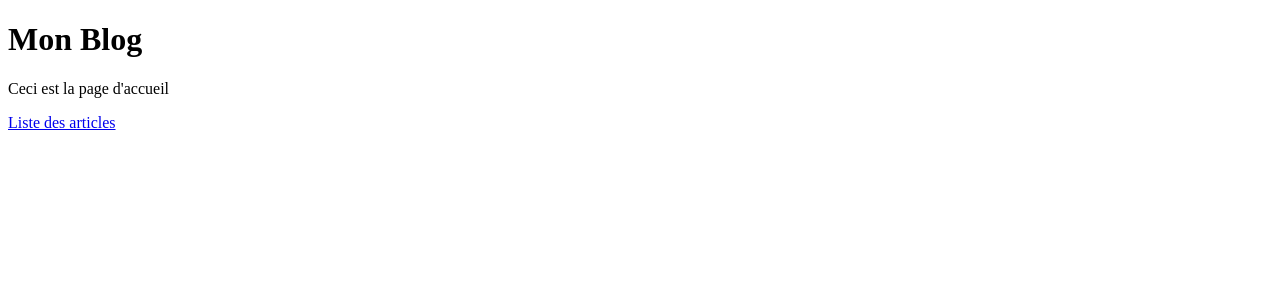
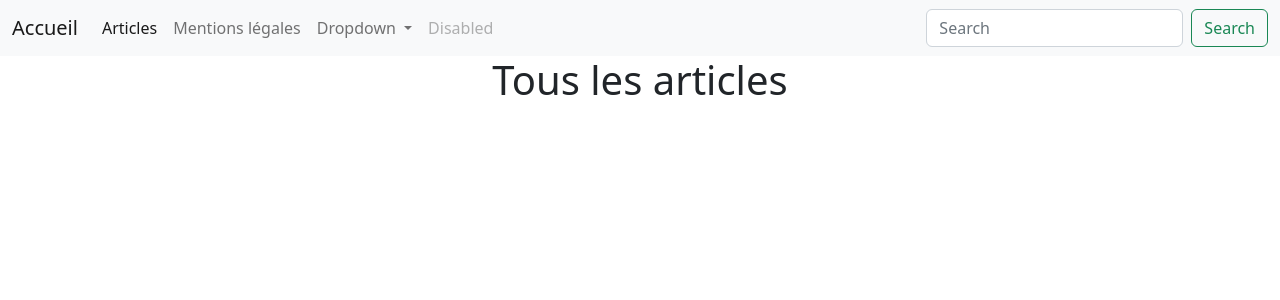
Before and after one commit to Mohamedecorot/formation_symfony, a Symfony app: template 03- Monblog_nouvelletechno/templates/main/index.html.twig in a window 1280 px wide. Shown: the top 300 px of the page. Run offline with Twig, Linux system fonts and the light colour scheme; the template is opened without the code that fills it, so the values that code supplies are empty; some libraries are stand-ins or nearby versions.

Commit message:
Formation Symfony : 03- Monblog_nouvelletechno : 8- Les vues (twig)

```diff
--- a/03- Monblog_nouvelletechno/src/Controller/MainController.php
+++ b/03- Monblog_nouvelletechno/src/Controller/MainController.php
@@ -2,6 +2,7 @@
 
 namespace App\Controller;
 
+use App\Entity\Articles;
 use Symfony\Bundle\FrameworkBundle\Controller\AbstractController;
 use Symfony\Component\HttpFoundation\Response;
 use Symfony\Component\Routing\Annotation\Route;
@@ -13,10 +14,13 @@ class MainController extends AbstractController
      */
     public function index(): Response
     {
+        $articles = $this->getDoctrine()->getRepository(Articles::class)->findAll();
+
         return $this->render('main/index.html.twig', [
-            'controller_name' => 'MainController',
+            'articles' => $articles,
         ]);
     }
+
 
     /**
      * @Route("/mentions-legales", name="mentions")
--- a/03- Monblog_nouvelletechno/templates/articles/article.html.twig
+++ b/03- Monblog_nouvelletechno/templates/articles/article.html.twig
@@ -3,7 +3,6 @@
 {% block title %}{{ article.titre }}{% endblock %}
 
 {% block body %}
-    <h1>{{ article.id }}</h1>
     <h1>{{ article.titre }}</h1>
     <p>{{ article.createdAt|date }} - Commentaires : {{ commentaires|length }}</p>
     <div>{{ article.contenu|raw }}</div>
@@ -13,7 +12,7 @@
             {{ categorie.nom }}
         {% endfor %}
     </p>
-    {{ dump(commentaires) }}
+
     <h2>Commentaires</h2>
     {% for commentaire in commentaires %}
         <p>Commentaire écrit par {{ commentaire.pseudo }} le {{ commentaire.createdAt|date }}</p>
--- a/03- Monblog_nouvelletechno/templates/articles/index.html.twig
+++ b/03- Monblog_nouvelletechno/templates/articles/index.html.twig
@@ -3,7 +3,8 @@
 {% block title %}Liste des articles{% endblock %}
 
 {% block body %}
-    <h1>Liste des articles</h1>
+<div class="container mt-5">
+    <h1 class="text-center">Liste des articles</h1>
     {% for message in app.flashes('message') %}
         <div class="alert alert-success" role="alert">
             {{ message }}
@@ -11,8 +12,9 @@
     {% endfor %}
 
     {% for article in articles %}
-        <h2><a href="{{ path('actualites_article', {'slug': article.slug}) }}">{{ article.titre }}</a></h2>
+        <h2><a href="{{ path('article', {'slug': article.slug}) }}">{{ article.titre }}</a></h2>
         <div>{{ article.contenu|raw }}</div>
     {% endfor %}
     {{ knp_pagination_render(articles) }}
+</div>
 {% endblock %}
--- a/03- Monblog_nouvelletechno/templates/base.html.twig
+++ b/03- Monblog_nouvelletechno/templates/base.html.twig
@@ -3,17 +3,21 @@
     <head>
         <meta charset="UTF-8">
         <title>{% block title %}Welcome!{% endblock %}</title>
-        {# Run `composer require symfony/webpack-encore-bundle`
-           and uncomment the following Encore helpers to start using Symfony UX #}
+        <!-- CSS only -->
+        <link href="https://cdn.jsdelivr.net/npm/bootstrap@5.2.0-beta1/dist/css/bootstrap.min.css" rel="stylesheet" integrity="sha384-0evHe/X+R7YkIZDRvuzKMRqM+OrBnVFBL6DOitfPri4tjfHxaWutUpFmBp4vmVor" crossorigin="anonymous">
         {% block stylesheets %}
             {#{{ encore_entry_link_tags('app') }}#}
         {% endblock %}
-
+        <link rel="stylesheet" href="{{ asset('css/styles.css') }}">
+        <!-- JavaScript Bundle with Popper -->
+        <script src="https://cdn.jsdelivr.net/npm/bootstrap@5.2.0-beta1/dist/js/bootstrap.bundle.min.js" integrity="sha384-pprn3073KE6tl6bjs2QrFaJGz5/SUsLqktiwsUTF55Jfv3qYSDhgCecCxMW52nD2" crossorigin="anonymous"></script>
         {% block javascripts %}
             {#{{ encore_entry_script_tags('app') }}#}
         {% endblock %}
+        <script src="{{ asset('js/scripts.js') }}"></script>
     </head>
     <body>
+        {% include("partials/navbar.html.twig") %}
         {% block body %}{% endblock %}
     </body>
 </html>
--- a/03- Monblog_nouvelletechno/templates/main/index.html.twig
+++ b/03- Monblog_nouvelletechno/templates/main/index.html.twig
@@ -1,10 +1,19 @@
 {% extends 'base.html.twig' %}
 
-{% block title %}Mon Blog{% endblock %}
+{% block title %}Accueil{% endblock %}
 
 {% block body %}
-    <h1>Mon Blog</h1>
-    <p>Ceci est la page d'accueil</p>
-
-    <p><a href="{{ path('actualites_articles') }}">Liste des articles</a></p>
+    <h1 class="text-center">Tous les articles</h1>
+    <div class="container">
+        {% for article in articles %}
+        <h4><a href="{{ path('article', {"slug": article.slug}) }}">{{ article.titre }}</a></h4>
+        <p>Publié le {{ article.createdAt|date('d/m/Y à h\\hi') }}</p>
+        <p>
+            {% for categorie in article.categories %}
+                {{ categorie.nom }}
+            {% endfor %}
+        </p>
+        <div>{{ article.contenu|raw }}</div>
+    {% endfor %}
+    </div>
 {% endblock %}
--- /dev/null
+++ b/03- Monblog_nouvelletechno/templates/partials/navbar.html.twig
@@ -0,0 +1,36 @@
+<nav class="navbar navbar-expand-lg bg-light">
+  <div class="container-fluid">
+    <a class="navbar-brand" href="{{ path('accueil')}}">Accueil</a>
+    <button class="navbar-toggler" type="button" data-bs-toggle="collapse" data-bs-target="#navbarSupportedContent" aria-controls="navbarSupportedContent" aria-expanded="false" aria-label="Toggle navigation">
+      <span class="navbar-toggler-icon"></span>
+    </button>
+    <div class="collapse navbar-collapse" id="navbarSupportedContent">
+      <ul class="navbar-nav me-auto mb-2 mb-lg-0">
+        <li class="nav-item">
+          <a class="nav-link active" aria-current="page" href="{{ path('articles')}}">Articles</a>
+        </li>
+        <li class="nav-item">
+          <a class="nav-link" href="{{ path('mentions')}}">Mentions légales</a>
+        </li>
+        <li class="nav-item dropdown">
+          <a class="nav-link dropdown-toggle" href="#" id="navbarDropdown" role="button" data-bs-toggle="dropdown" aria-expanded="false">
+            Dropdown
+          </a>
+          <ul class="dropdown-menu" aria-labelledby="navbarDropdown">
+            <li><a class="dropdown-item" href="#">Action</a></li>
+            <li><a class="dropdown-item" href="#">Another action</a></li>
+            <li><hr class="dropdown-divider"></li>
+            <li><a class="dropdown-item" href="#">Something else here</a></li>
+          </ul>
+        </li>
+        <li class="nav-item">
+          <a class="nav-link disabled">Disabled</a>
+        </li>
+      </ul>
+      <form class="d-flex" role="search">
+        <input class="form-control me-2" type="search" placeholder="Search" aria-label="Search">
+        <button class="btn btn-outline-success" type="submit">Search</button>
+      </form>
+    </div>
+  </div>
+</nav>
```
Also changed, not shown: 03- Monblog_nouvelletechno/src/Controller/ArticlesController.php (+2 -6 lines), 03- Monblog_nouvelletechno/templates/main/mentions.html.twig (+5 -5 lines), 03- Monblog_nouvelletechno/public/css/styles.css (added), 03- Monblog_nouvelletechno/public/js/scripts.js (added), 1 other file.
